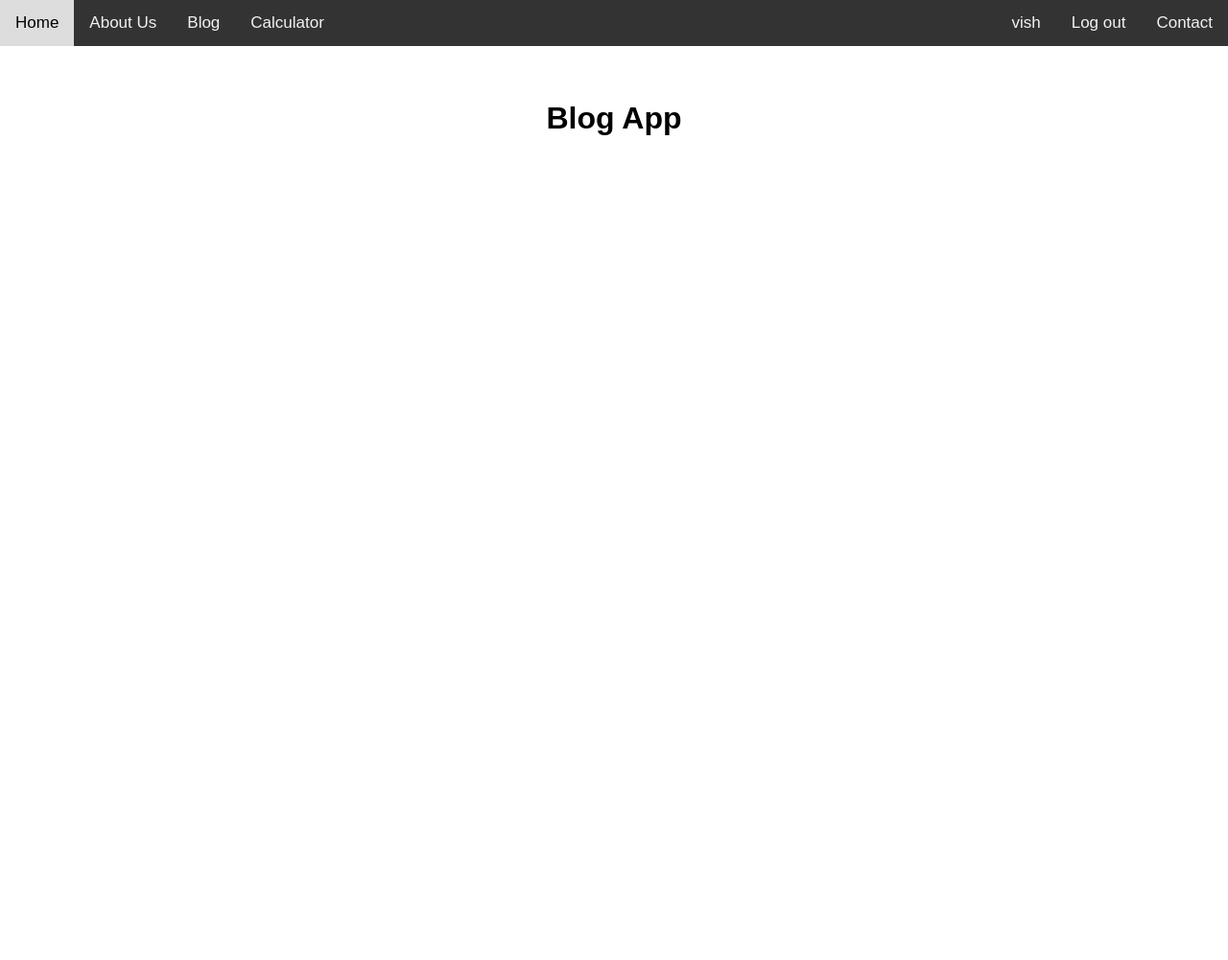
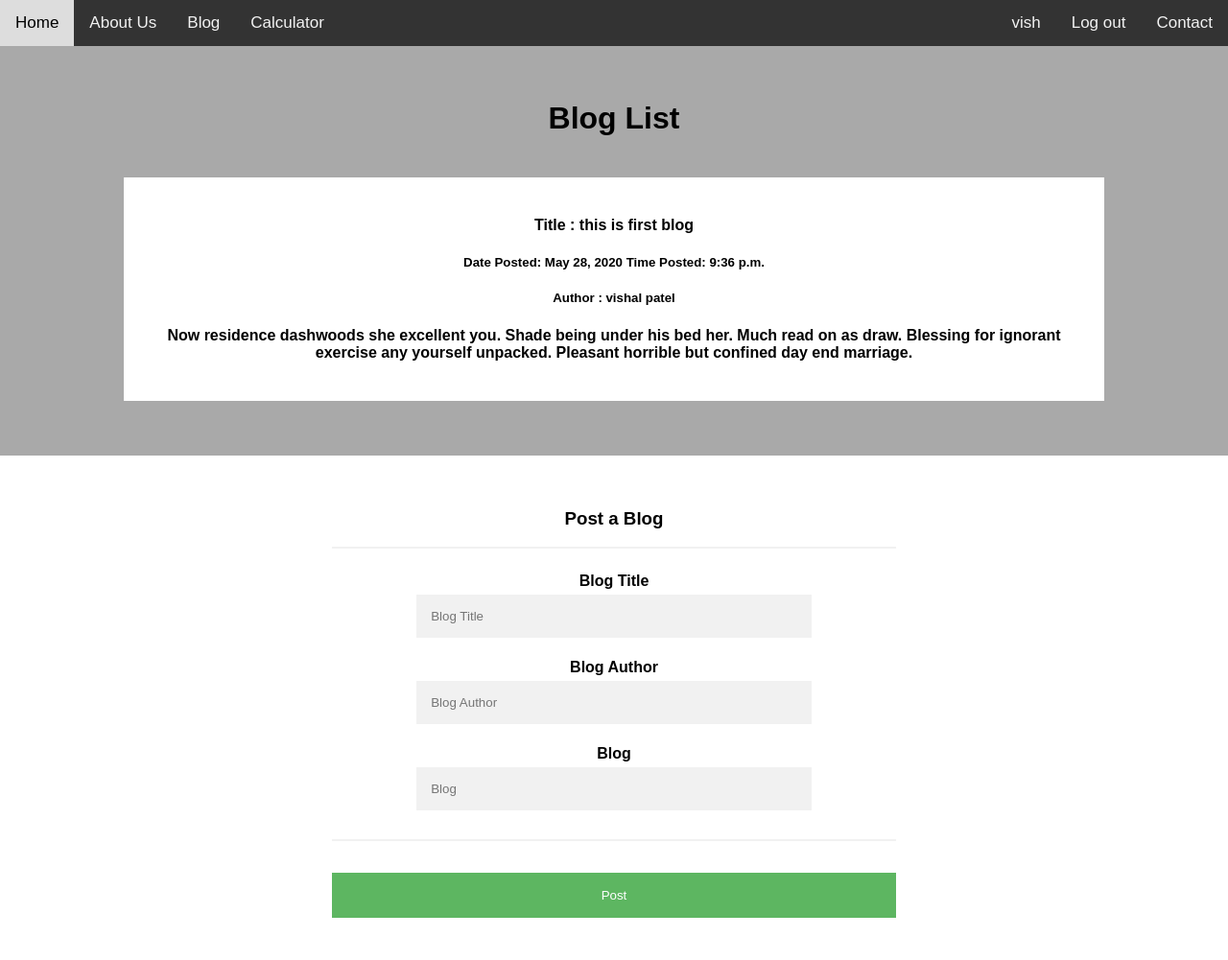
Before and after one commit to vpatel1816/CalcAppWithLogin, a Django app: page /blog/ in a window 1280 px wide. Shown: the whole page at 96% size. Before the commit the page ends 141 px from the top, so only its background shows below. Run offline with Django 3.2, Linux system fonts and the light colour scheme; a user stored in the database is signed in; data comes from the database, SQL or seed files in the repository; both versions use the stored data as it was after the commit.

Commit message:
Added new Blog App

```diff
--- a/CalcAppWithLogin/newapp/blog/templates/blog/blog.html
+++ b/CalcAppWithLogin/newapp/blog/templates/blog/blog.html
@@ -1,6 +1,186 @@
 {% extends 'base.html' %}
 {% block content %}
+{% if user.is_authenticated %}
+<meta name="viewport" content="width=device-width, initial-scale=1">
+<style>
+* {
+  box-sizing: border-box;
+}
+
+/* Add a gray background color with some padding */
+body {
+  font-family: Arial;
+  padding: ;
+  background: #f1f1f1;
+}
+body {
+  font-family: Arial, Helvetica, sans-serif;
+  background-color: darkgrey;
+}
+
+* {
+  box-sizing: border-box;
+}
+
+/* Add padding to containers */
+.container {
+    width: 50%;
+  padding: 16px;
+  background-color: white;
+}
+
+/* Full-width input fields */
+input[type=text], input[type=password], input[type=textarea] {
+  width: 70%;
+  padding: 15px;
+  margin: 5px 0 22px 0;
+  display: inline-block;
+  border: none;
+  background: #f1f1f1;
+}
+
+input[type=text]:focus, input[type=password]:focus, input[type=textarea]:focus {
+  background-color: #ddd;
+  outline: none;
+}
+
+/* Overwrite default styles of hr */
+hr {
+  border: 1px solid #f1f1f1;
+  margin-bottom: 25px;
+}
+
+/* Set a style for the submit button */
+.registerbtn {
+  background-color: #4CAF50;
+  color: white;
+  padding: 16px 20px;
+  margin: 8px 0;
+  border: none;
+  cursor: pointer;
+  width: 100%;
+  opacity: 0.9;
+}
+
+.registerbtn:hover {
+  opacity: 1;
+}
+
+/* Add a blue text color to links */
+a {
+  color: dodgerblue;
+}
+
+/* Set a grey background color and center the text of the "sign in" section */
+.signin {
+  background-color: #f1f1f1;
+  text-align: center;
+}
+/* Header/Blog Title */
+.header {
+
+  font-size: 40px;
+  text-align: center;
+  background: white;
+}
+
+/* Create two unequal columns that floats next to each other */
+/* Left column */
+.leftcolumn {
+  float: ;
+  width: 80%;
+  padding: 1px;
+}
+
+
+
+/* Add a card effect for articles */
+.card {
+   background-color: white;
+   padding: 20px;
+   margin-top: 20px;
+}
+
+/* Clear floats after the columns */
+.row:after {
+  content: "";
+  display: table;
+  clear: both;
+}
+
+/* Footer */
+.footer {
+  padding: 20px;
+  text-align: center;
+  background: #ddd;
+  margin-top: 20px;
+}
+
+/* Responsive layout - when the screen is less than 800px wide, make the two columns stack on top of each other instead of next to each other */
+@media screen and (max-width: 800px) {
+  .leftcolumn, .rightcolumn {
+    width: 100%;
+    padding: 0;
+  }
+}
+</style>
+
 <body>
-<h1>Blog App</h1>
+
+<div>
+  <h1>Blog List</h1>
+</div>
+
+{% for blog in blog %}
+  <div class="row">
+    <div class="leftcolumn">
+      <div class="card">
+        <h4>Title : {{ blog.blog_title }}</h4>
+        <h5>Date Posted: {{ blog.date }} Time Posted: {{ blog.time }}</h5>
+        <h5>Author : {{ blog.blog_author }}</h5>
+          <h4><p>{{ blog.blog_details }}</p></div></h4>
+      </div>
+  </div>
+{% endfor %}
+<br><br>
+
+
+  <div>
+    <div>
+        <div class="card">
+      <form action="{% url 'blog' %}" method="POST">
+          {% csrf_token %}
+  <div class="container">
+
+    <h3>Post a Blog</h3>
+    <hr>
+
+    <label for="email"><b>Blog Title</b></label><br>
+    <input type="text" placeholder="Blog Title" name="blog_title" id="email" required><br>
+
+    <label for="psw"><b>Blog Author</b></label><br>
+    <input type="text" placeholder="Blog Author" name="blog_author" id="psw" required><br>
+
+    <label for="psw-repeat"><b>Blog</b></label><br>
+    <input type="textarea" placeholder="Blog" name="blog_details" id="psw-repeat" required><br>
+    <hr>
+
+
+    <button type="submit" class="registerbtn">Post</button>
+  </div>
+      </div>
+
+</form>
+    </div>
+
+
+  </div>
+</div>
+
+
+
 </body>
+{% else %}
+<p>Please Sign in to checkout Blogs</p>
+{% endif %}
 {% endblock %}
--- a/CalcAppWithLogin/newapp/blog/views.py
+++ b/CalcAppWithLogin/newapp/blog/views.py
@@ -1,5 +1,19 @@
 from django.shortcuts import render
+from .models import BlogDetails
+from datetime import date
 
 # Create your views here.
 def blog(request):
-        return render(request, 'blog/blog.html')
+        if request.method == 'POST':
+                blog_title = request.POST.get('blog_title')
+                blog_author = request.POST.get('blog_author')
+                blog_details = request.POST.get('blog_details')
+
+                c = BlogDetails(blog_title=blog_title,blog_author=blog_author,blog_details=blog_details, date='2020-12-12', time ='18:20')
+
+                c.save()
+                blog = BlogDetails.objects.all
+                return render(request, 'blog/blog.html', {'blog': blog})
+        else:
+                blog = BlogDetails.objects.all
+                return render(request, 'blog/blog.html', {'blog' : blog})
--- a/CalcAppWithLogin/newapp/fapp/templates/fapp/calculator.html
+++ b/CalcAppWithLogin/newapp/fapp/templates/fapp/calculator.html
@@ -3,7 +3,8 @@
 
 {% block content %}
 {% if user.is_authenticated %}
-<body>
+<body bgcolor="lightgrey">
+<h1>Calculator</h1>
 <div class="container">
     <div class="row">
         <div class="col-sm-6 mx-auto" style="margin-top: 20px">
@@ -34,6 +35,7 @@
 
 </div>
 </body>
-
+{% else %}
+<p>Please Sign in to use Calculator</p>
 {% endif %}
 {% endblock %}
--- a/CalcAppWithLogin/newapp/fapp/templates/fapp/home.html
+++ b/CalcAppWithLogin/newapp/fapp/templates/fapp/home.html
@@ -15,7 +15,7 @@ h1 {
 </style>
 <body>
 
-<h1>This is a Calculator App</h1>
+<h1>This is a Calculator and Blog App</h1>
 <p>To use this app please login with credentials, or Register to get yours one.</p>
 <p>Thank you</p>
 
--- a/CalcAppWithLogin/newapp/templates/base.html
+++ b/CalcAppWithLogin/newapp/templates/base.html
@@ -75,10 +75,10 @@ body {
   <!-- Left-aligned links (default) -->
   <a href="{% url 'home' %}">Home</a>
   <a href="{% url 'about' %}">About Us</a>
-    {% if user.is_authenticated %}
+
       <a href="{% url 'blog' %}">Blog</a>
       <a href="{% url 'calculator' %}">Calculator</a>
-    {% endif %}
+
 
   <!-- Right-aligned links -->
   <div class="topnav-right">
```
Also changed, not shown: CalcAppWithLogin/newapp/db.sqlite3.
